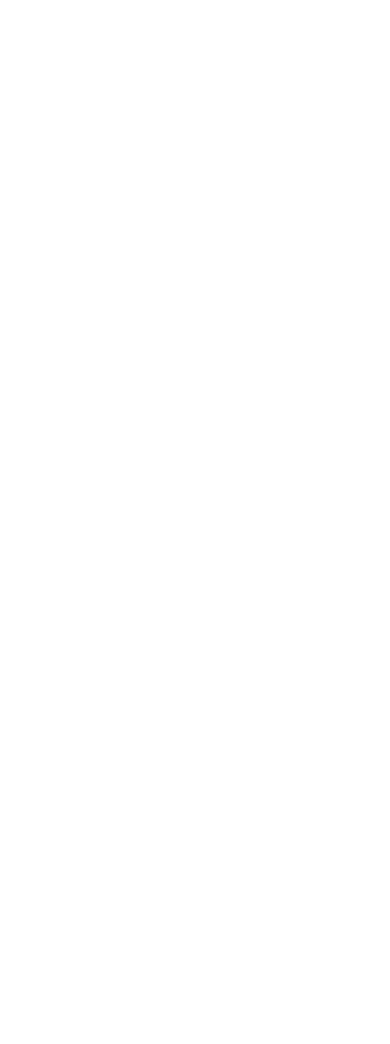
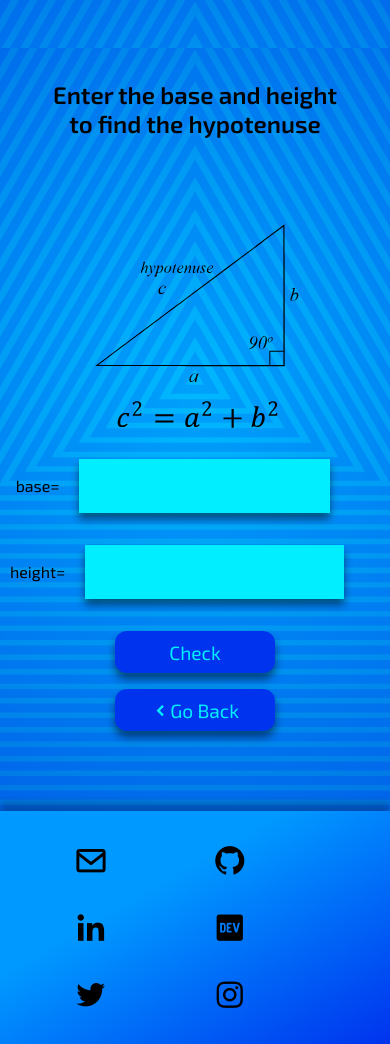
Before and after one commit to SobhanDash/Playing-With-Triangles, a plain HTML site: page hypotenuse/hypo.html in a window 390 px wide. Before the commit the page ends 844 px from the top, so only its background shows below. Drawn offline with nearby package versions, Linux system fonts and the light colour scheme.

Commit message:
feat: hypotenuse page done

```diff
--- a/hypotenuse/hypo.css
+++ b/hypotenuse/hypo.css
@@ -0,0 +1,24 @@
+.img-container {
+  display: flex;
+  justify-content: center;
+  align-items: center;
+}
+
+img {
+  width: 650px;
+}
+
+.input input {
+  margin: 1rem 1rem;
+  width: 70%;
+}
+
+@media screen and (max-width: 786px) {
+  .input input {
+    margin: 1rem 1rem;
+    width: 70%;
+  }
+  .img-container img {
+    width: 400px;
+  }
+}
--- a/hypotenuse/hypo.html
+++ b/hypotenuse/hypo.html
@@ -0,0 +1,80 @@
+<!DOCTYPE html>
+<html lang="en">
+  <head>
+    <meta charset="UTF-8" />
+    <meta http-equiv="X-UA-Compatible" content="IE=edge" />
+    <meta name="viewport" content="width=device-width, initial-scale=1.0" />
+    <title>Playing With Triangles</title>
+    <link
+      rel="stylesheet"
+      href="https://cdn.jsdelivr.net/npm/boxicons@latest/css/boxicons.min.css"
+    />
+    <link rel="stylesheet" href="../style.css" />
+    <link rel="stylesheet" href="./hypo.css" />
+  </head>
+  <body>
+    <div class="header">
+      <h2>Enter the base and height to find the hypotenuse</h2>
+    </div>
+
+    <div class="img-container">
+      <img src="../assets/hypo.svg" alt="area formula" />
+    </div>
+
+    <div class="input">
+      <label class="label"
+        >base= <input type="number" class="ip" min="1" step="0.001"
+      /></label>
+      <label class="label"
+        >height= <input type="number" class="ip" min="1" step="0.001"
+      /></label>
+    </div>
+    <div class="btnholder">
+      <button class="checkBtn">Check</button>
+    </div>
+
+    <div class="output">
+      <div id="outputMsg"></div>
+    </div>
+
+    <div class="back">
+      <a href="/index.html"><i class="bx bxs-chevron-left"></i>Go Back</a>
+    </div>
+
+    <footer>
+      <ul class="non-bullet">
+        <li class="inline-list">
+          <a class="link" href="mailto: sobhan7dash@gmail.com">
+            <i class="bx bx-envelope"></i>
+          </a>
+        </li>
+        <li class="inline-list">
+          <a class="link" href="https://github.com/SobhanDash">
+            <i class="bx bxl-github"></i>
+          </a>
+        </li>
+        <li class="inline-list">
+          <a class="link" href="https://bit.ly/33dlIbc">
+            <i class="bx bxl-linkedin"></i>
+          </a>
+        </li>
+        <li class="inline-list">
+          <a class="link" href="https://dev.to/sobhandash">
+            <i class="bx bxl-dev-to"></i>
+          </a>
+        </li>
+        <li class="inline-list">
+          <a class="link" href="https://twitter.com/neo_kaizerr">
+            <i class="bx bxl-twitter"></i>
+          </a>
+        </li>
+        <li class="inline-list">
+          <a class="link" href="https://www.instagram.com/n_e_o_007/">
+            <i class="bx bxl-instagram"></i>
+          </a>
+        </li>
+      </ul>
+    </footer>
+    <script src="./hypo.js"></script>
+  </body>
+</html>
--- a/hypotenuse/hypo.js
+++ b/hypotenuse/hypo.js
@@ -0,0 +1,14 @@
+const inputs = document.querySelectorAll(".ip");
+const outDiv = document.querySelector(".output");
+const outputMsg = document.querySelector("#outputMsg");
+const btn = document.querySelector(".checkBtn");
+
+outDiv.style.display = "none";
+
+btn.addEventListener("click", () => {
+  let b = Number(inputs[0].value);
+  let h = Number(inputs[1].value);
+  let hypo = Math.sqrt(b * b + h * h);
+  outDiv.style.display = "block";
+  outputMsg.innerText = ` The Hypotenuse is ${hypo} for the base ${b} and height ${h}`;
+});
```
Also changed, not shown: index.html (+2 -2 lines), assets/hypo.svg (added).
